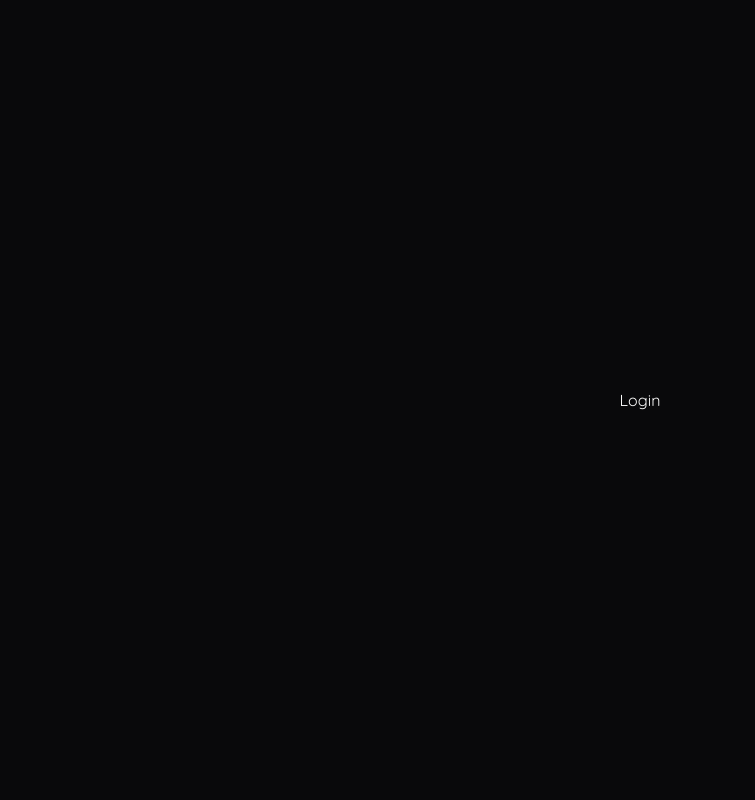
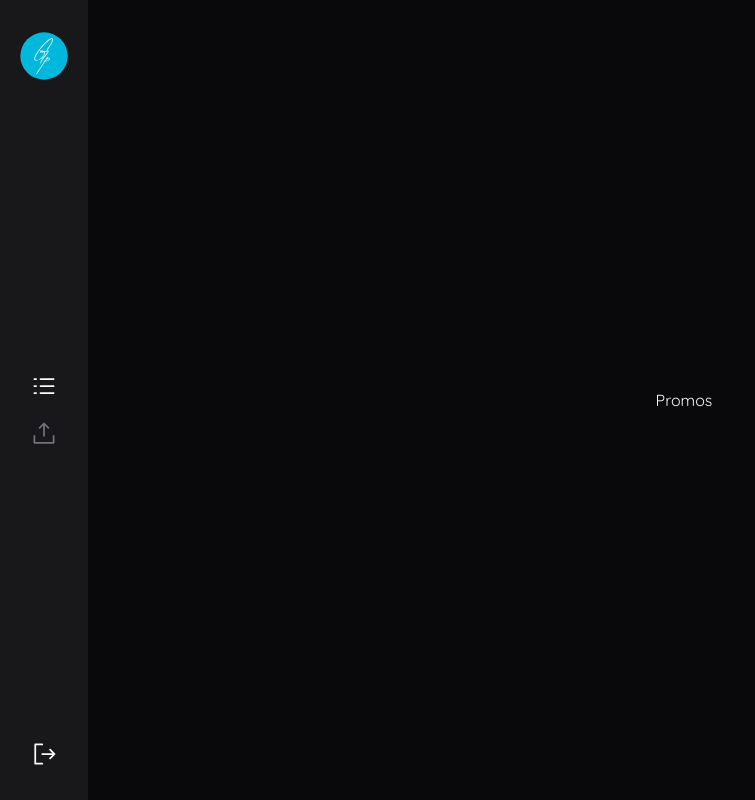
Before and after one commit to luizhbesper/get-your-promo, a React (Vite) app: page / in a window 1280 px wide. Shown: the whole page, without its empty margins (0-755 px from the left). Built offline with nearby package versions, Linux system fonts and the light colour scheme.

Commit message:
feat: Implemented NavBar navigation and conditional rendering

```diff
--- a/src/components/Navbar.tsx
+++ b/src/components/Navbar.tsx
@@ -4,31 +4,40 @@ import { useNavigation } from "../contexts/NavigationContext";
 
 
 const Navbar: React.FC = () => {
-        const { currentScreen } = useNavigation();
+        const { currentScreen, setCurrentScreen } = useNavigation();
+
         if(currentScreen === 'login') return <></>;
         return (
-                <nav className="bg-zinc-900 text-zinc-50 w-22 h-screen py-8 flex flex-col items-center justify-space-between">
+                <nav className="bg-zinc-900 w-22 h-screen py-8 flex flex-col items-center justify-space-between">
                         <img src = 'src/assets/img/gp-logo.svg' alt = 'GetYourPromo App Logo' className = 'w-12'/>
 
                         {
                                 currentScreen !== 'player' &&
                                 <>
-                                        <ul className="flex flex-col items-center flex-1 justify-center gap-y-5">
-                                                <li>
+                                        <ul className="flex flex-col items-center flex-1 justify-center gap-y-5 text-zinc-500">
+                                                <button
+                                                        onClick={() => setCurrentScreen('promos')}
+                                                        className = "cursor-pointer duration-200 ease-in hover:text-cyan-500">
                                                         <ListDashes
-                                                                className={`${currentScreen === 'promos' ? "text-zinc-50" : "text-zinc-500"} w-7 h-7`}
+                                                                className={`${currentScreen === 'promos' ? "text-zinc-50" : ""} w-7 h-7`}
                                                         />
-                                                </li>
-                                                <li>
+                                                </button>
+                                                <button
+                                                        onClick={() => setCurrentScreen('upload')}
+                                                        className = "cursor-pointer duration-200 ease-in hover:text-cyan-500">
                                                         <UploadSimple
-                                                                className={`${currentScreen === 'upload' ? "text-zinc-50" : "text-zinc-500"} w-7 h-7`}
+                                                                className={`${currentScreen === 'upload' ? "text-zinc-50" : ""} w-7 h-7`}
                                                         />
-                                                </li>
+                                                </button>
                                         </ul>
 
-                                        <SignOut
-                                                className={`${(currentScreen === 'upload' || currentScreen === 'promos') ? "w-7" : "w-0"} h-7`}
-                                        />
+                                        <button
+                                                onClick={() => setCurrentScreen('login')}
+                                                className = "duration-200 ease-in cursor-pointer hover:text-red-400">
+                                                <SignOut
+                                                        className={`${(currentScreen === 'upload' || currentScreen === 'promos') ? "w-7" : "w-0"} h-7`}
+                                                />
+                                        </button>
                                 </>
                         }
 
--- a/src/contexts/NavigationContext.tsx
+++ b/src/contexts/NavigationContext.tsx
@@ -12,7 +12,7 @@ interface NavigationContextType {
 const NavigationContext = createContext<NavigationContextType | undefined>(undefined);
 
 export const NavigationProvider: React.FC<{ children: ReactNode }> = ({ children }) => {
-  const [currentScreen, setCurrentScreen] = useState<Screen>("login");
+  const [currentScreen, setCurrentScreen] = useState<Screen>("promos");
 
   return (
     <NavigationContext.Provider value={{ currentScreen, setCurrentScreen }}>
```
